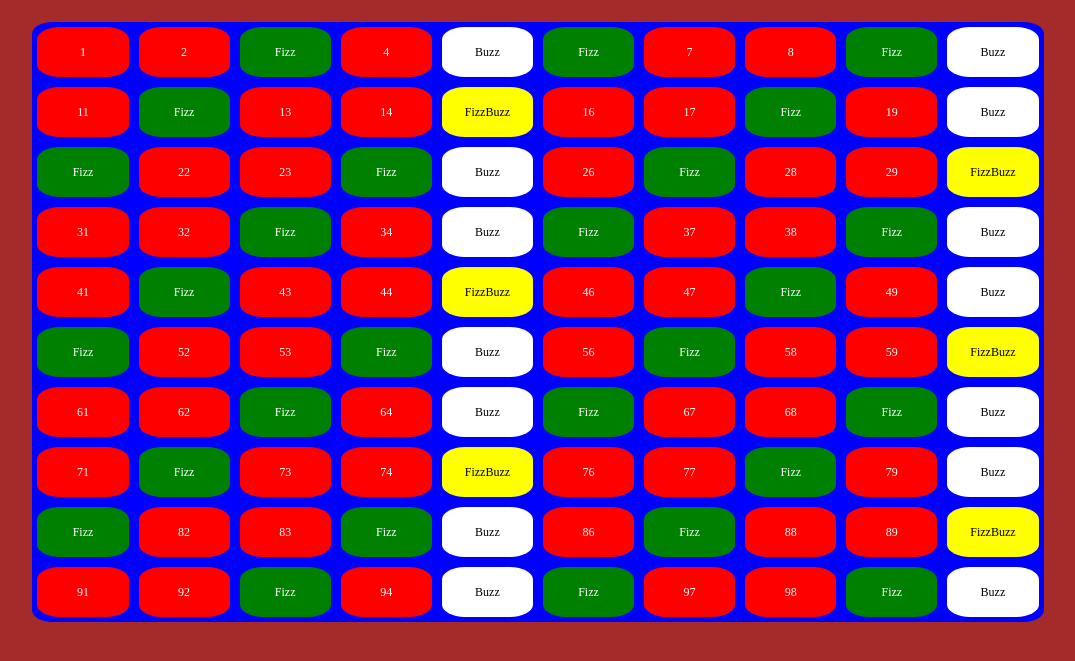
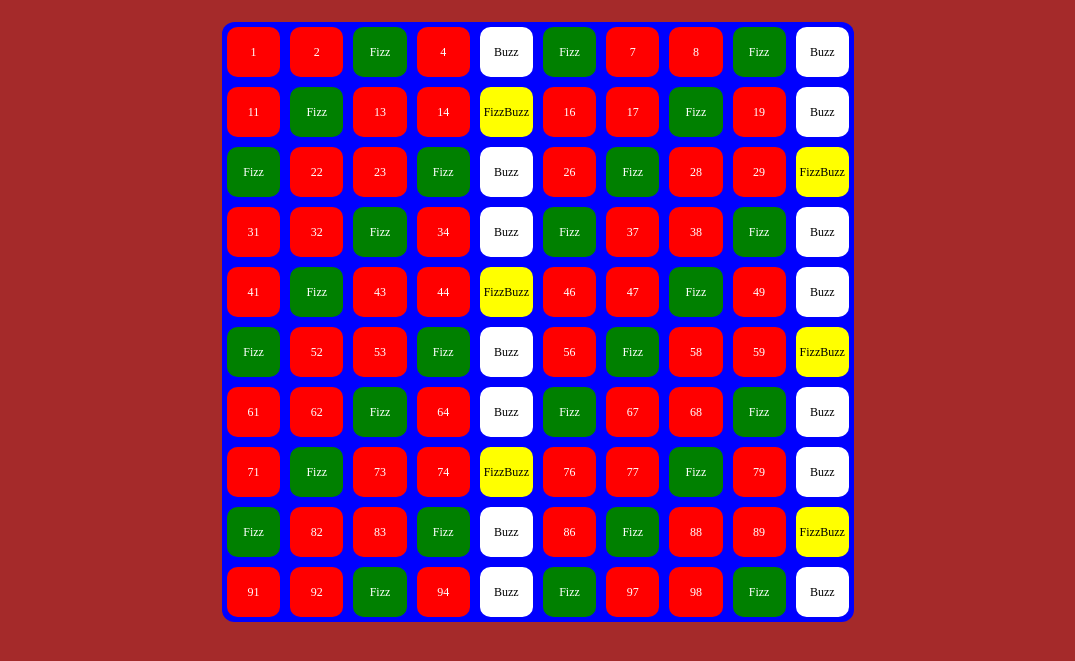
Before and after one commit to 19nikilangiu91/js-fizzbuzz, a plain HTML site: page index.html in a window 1280 px wide. Shown: the part 61-722 px from the top of the page, without its empty margins (102-1177 px from the left). Drawn offline with Linux system fonts and the light colour scheme.

Commit message:
Upgrade Css

```diff
--- a/css/style.css
+++ b/css/style.css
@@ -10,13 +10,13 @@ h1{
     display: flex;
     flex-wrap: wrap;
     margin: 25px auto;
-    width: 80%;
+    width: 50%;
     border-radius: 2%;
     background-color: blue;
 }
 
 .square{
-    border-radius: 25%;
+    border-radius: 20%;
     font-size: 12px;
     text-align: center;
     line-height: 50px;
```
